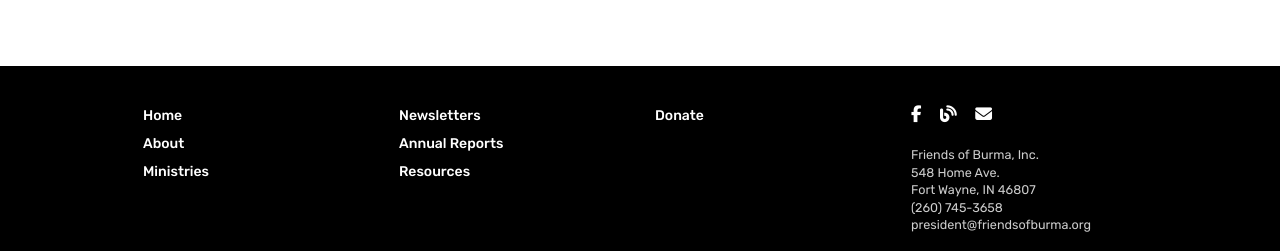
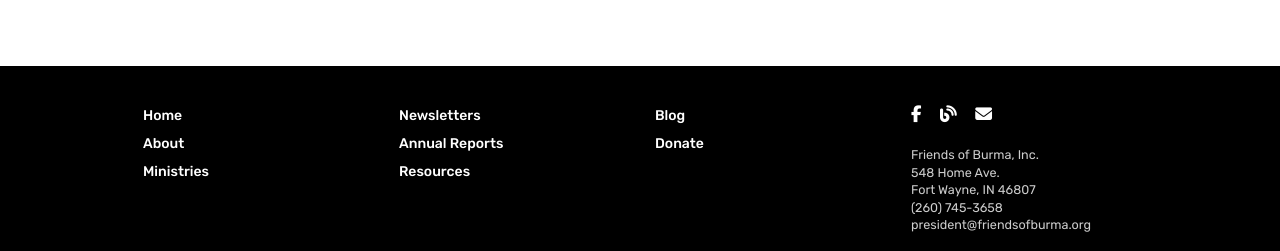
Before and after one commit to friendsofburma/friendsofburma.github.io, a Jekyll site: the page built from index.html, in a window 1280 px wide and 900 px high, scrolled down 1358 px. Shown: the part 646-897 px from the top of the window. Built offline with Jekyll 4.4.1, drawn with Linux system fonts in a browser that asks for light colours.

Commit message:
added blog link to the footer.

```diff
--- a/_includes/_footer.html
+++ b/_includes/_footer.html
@@ -21,6 +21,7 @@
                     </div>
                     <div class="col-md-3">
                         <ul class="footer-nav">
+                            <li><a href="https://blog.friendsofburma.org">Blog</a></li>
                             <li><a href="/donate">Donate</a></li>
                         </ul>
                     </div>
```
